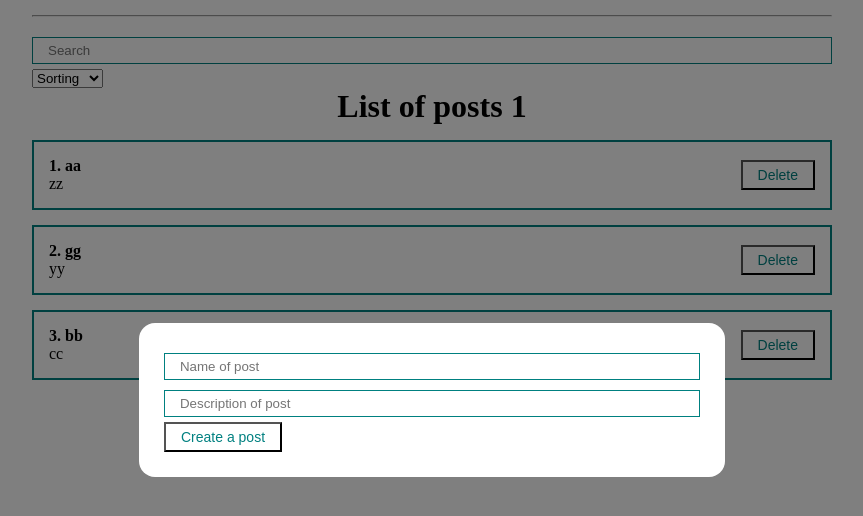
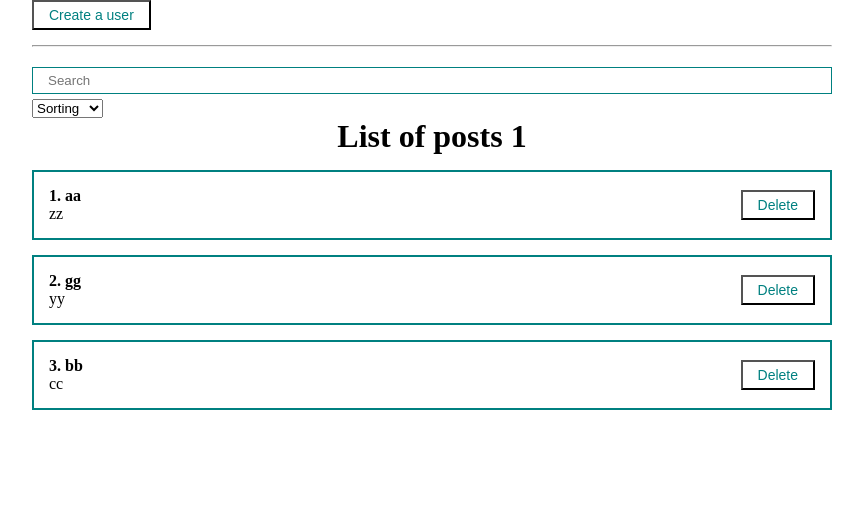
Before and after one commit to AndreyChim/react-fund-course, a React (Create React App) app: page / in a window 1280 px wide. Shown: the top 516 px of the page, without its empty margins (208-1071 px from the left). Built offline with nearby package versions, Linux system fonts and the light colour scheme.

Commit message:
Create button Create a user

```diff
--- a/src/App.js
+++ b/src/App.js
@@ -34,6 +34,7 @@
       sort: '',    // Sorting field (title/body)
       query: ''    // Search text
   });
+  const [modal, setModal] = useState(false)
 
   // filter.sort accesses the sort property from the filter object
 
@@ -61,9 +62,10 @@
     return sortedPosts.filter(post => post.title.toLowerCase().includes(filter.query.toLowerCase()))
 }, [filter.query, sortedPosts])
 
-  const createPost = (newPost) =>
+  const createPost = (newPost) => {
     setPosts([...posts, newPost])
-
+    setModal(false)
+  }
   // we get the post from the child component
   const removePost = (post) => {
     setPosts(posts.filter(p => p.id !==post.id))
@@ -84,7 +86,10 @@
 
   return (
     <div className="App">
-      <MyModal>
+      <MyButton onClick={() => setModal(true)}>
+          Create a user
+      </MyButton>
+      <MyModal visible={modal} setVisible={setModal}>
           <PostForm create={createPost}/>
       </MyModal>
       <hr style={{margin: '15px 0'}}/>
--- a/src/components/UI/MyModal/MyModal.jsx
+++ b/src/components/UI/MyModal/MyModal.jsx
@@ -1,9 +1,14 @@
 import React from 'react'
 import cl from './MyModal.module.css'
 
-const MyModal = ({children}) => {
+const MyModal = ({children, visible, setVisible}) => {
+
+    const rootClasses = [cl.myModal]
+    if (visible) {
+        rootClasses.push(cl.active);
+    }
   return (
-    <div className={[cl.myModal, cl.active].join('  ')}>
+    <div className={rootClasses.join('  ')}>
         <div className={cl.myModalContent}>
             {children}
         </div>
```
